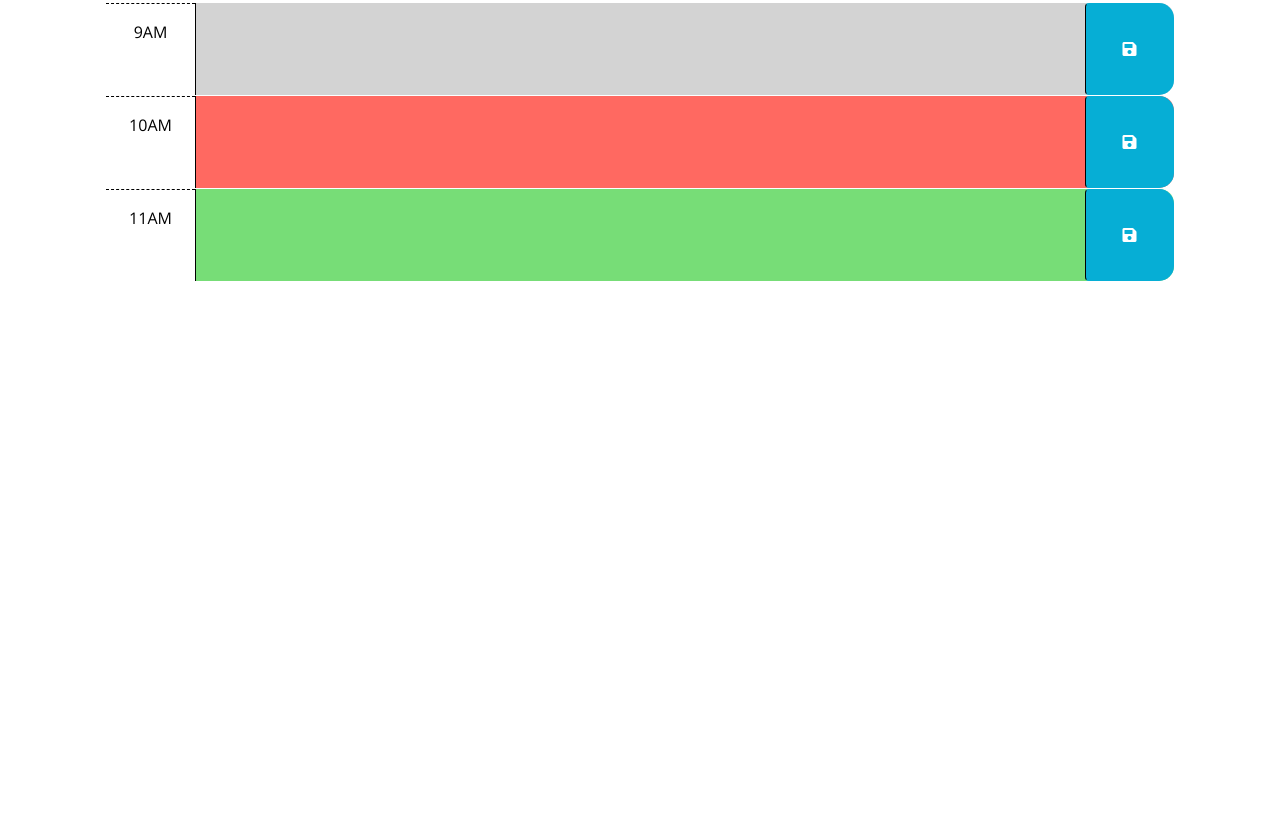
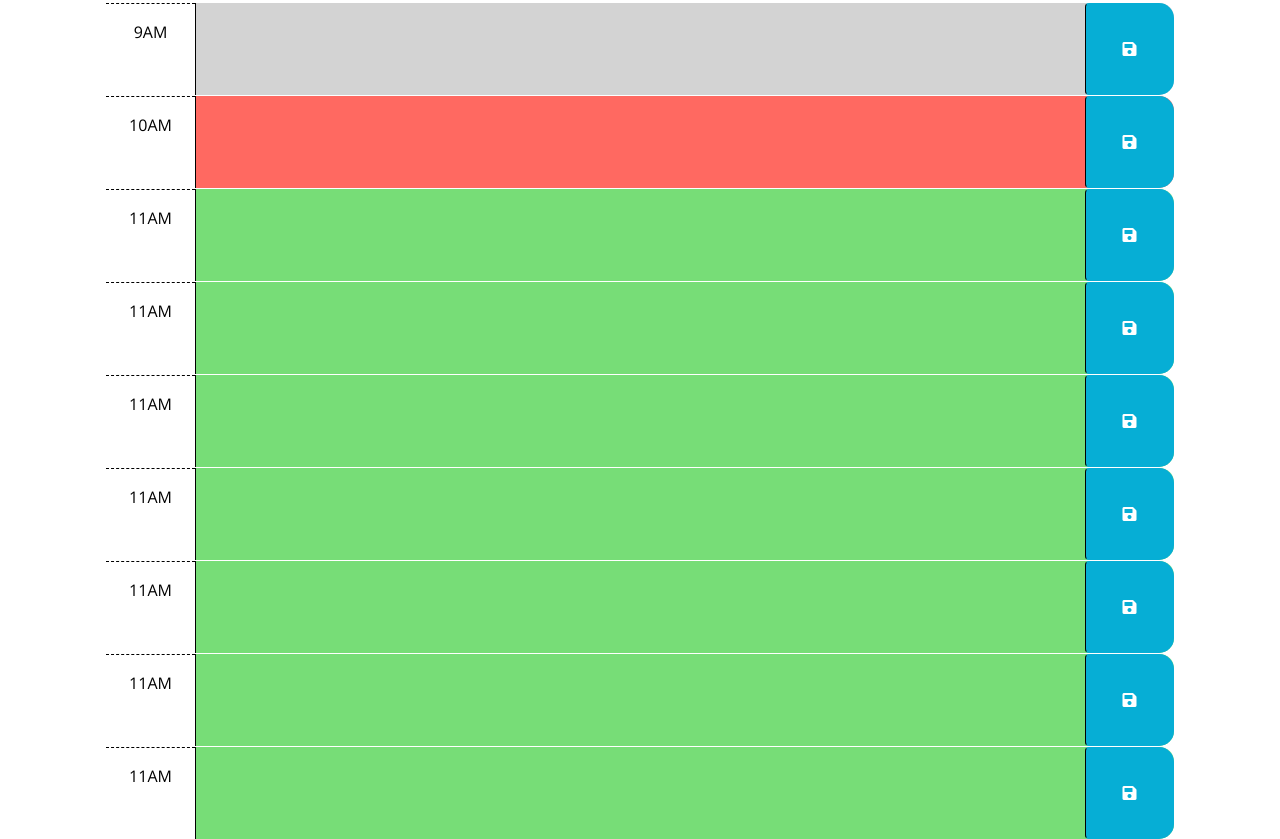
Before and after one commit to SamH16205/Daily-Planner, a plain HTML site: page index.html in a window 1280 px wide. Shown: the part 300-1139 px from the top of the page. Before the commit the page ends 800 px from the top, so only its background shows below. Drawn offline with nearby package versions, Linux system fonts and the light colour scheme.

Commit message:
made the rest of the time blocks

```diff
--- a/index.html
+++ b/index.html
@@ -40,7 +40,7 @@
         -->
 
       <!-- Example of a past time block. The "past" class adds a gray background color. -->
-      <div id="hour-9" class="row time-block past">
+      <div id="9am" class="row time-block past">
         <div class="col-2 col-md-1 hour text-center py-3">9AM</div>
         <textarea class="col-8 col-md-10 description" rows="3"> </textarea>
         <button class="btn saveBtn col-2 col-md-1" aria-label="save">
@@ -49,7 +49,7 @@
       </div>
 
       <!-- Example of a a present time block. The "present" class adds a red background color. -->
-      <div id="hour-10" class="row time-block present">
+      <div id="10am" class="row time-block present">
         <div class="col-2 col-md-1 hour text-center py-3">10AM</div>
         <textarea class="col-8 col-md-10 description" rows="3"> </textarea>
         <button class="btn saveBtn col-2 col-md-1" aria-label="save">
@@ -58,7 +58,55 @@
       </div>
 
       <!-- Example of a future time block. The "future" class adds a green background color. -->
-      <div id="hour-11" class="row time-block future">
+      <div id="11am" class="row time-block future">
+        <div class="col-2 col-md-1 hour text-center py-3">11AM</div>
+        <textarea class="col-8 col-md-10 description" rows="3"> </textarea>
+        <button class="btn saveBtn col-2 col-md-1" aria-label="save">
+          <i class="fas fa-save" aria-hidden="true"></i>
+        </button>
+      </div>
+
+      <div id="12pm" class="row time-block future">
+        <div class="col-2 col-md-1 hour text-center py-3">11AM</div>
+        <textarea class="col-8 col-md-10 description" rows="3"> </textarea>
+        <button class="btn saveBtn col-2 col-md-1" aria-label="save">
+          <i class="fas fa-save" aria-hidden="true"></i>
+        </button>
+      </div>
+
+      <div id="1pm" class="row time-block future">
+        <div class="col-2 col-md-1 hour text-center py-3">11AM</div>
+        <textarea class="col-8 col-md-10 description" rows="3"> </textarea>
+        <button class="btn saveBtn col-2 col-md-1" aria-label="save">
+          <i class="fas fa-save" aria-hidden="true"></i>
+        </button>
+      </div>
+
+      <div id="2pm" class="row time-block future">
+        <div class="col-2 col-md-1 hour text-center py-3">11AM</div>
+        <textarea class="col-8 col-md-10 description" rows="3"> </textarea>
+        <button class="btn saveBtn col-2 col-md-1" aria-label="save">
+          <i class="fas fa-save" aria-hidden="true"></i>
+        </button>
+      </div>
+
+      <div id="3pm" class="row time-block future">
+        <div class="col-2 col-md-1 hour text-center py-3">11AM</div>
+        <textarea class="col-8 col-md-10 description" rows="3"> </textarea>
+        <button class="btn saveBtn col-2 col-md-1" aria-label="save">
+          <i class="fas fa-save" aria-hidden="true"></i>
+        </button>
+      </div>
+
+      <div id="4pm" class="row time-block future">
+        <div class="col-2 col-md-1 hour text-center py-3">11AM</div>
+        <textarea class="col-8 col-md-10 description" rows="3"> </textarea>
+        <button class="btn saveBtn col-2 col-md-1" aria-label="save">
+          <i class="fas fa-save" aria-hidden="true"></i>
+        </button>
+      </div>
+
+      <div id="5pm" class="row time-block future">
         <div class="col-2 col-md-1 hour text-center py-3">11AM</div>
         <textarea class="col-8 col-md-10 description" rows="3"> </textarea>
         <button class="btn saveBtn col-2 col-md-1" aria-label="save">
```
